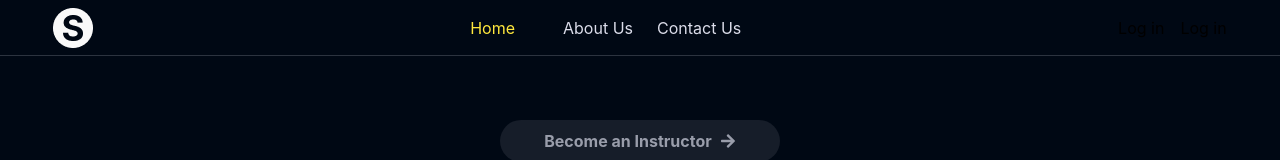
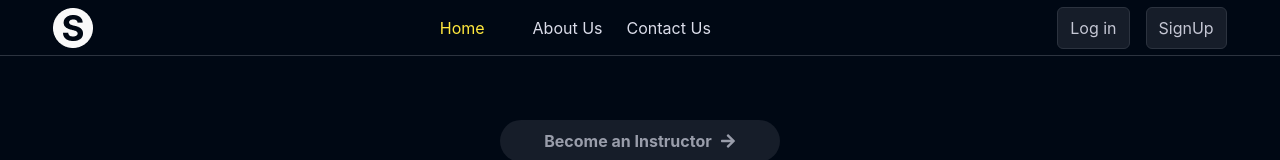
Before and after one commit to SuryanshNarang/StudyNotion, a React (Create React App) app: page / in a window 1280 px wide. Shown: the top 160 px of the page. Built offline with nearby package versions, Linux system fonts and the light colour scheme.

Commit message:
loginsignup tested

```diff
--- a/src/components/common/Navbar.jsx
+++ b/src/components/common/Navbar.jsx
@@ -72,12 +72,16 @@ const Navbar = () => {
           )}
           {token === null && (
             <Link to={"/login"}>
-              <button>Log in</button>
+              <button className="border border-richblack-700 bg-richblack-800 px-[12px] py-[8px] text-richblack-50 rounded-md">
+                Log in
+              </button>
             </Link>
           )}
           {token === null && (
             <Link to={"/signup"}>
-              <button>Log in</button>
+              <button className="border border-richblack-700 bg-richblack-800 px-[12px] py-[8px] text-richblack-50 rounded-md">
+                SignUp
+              </button>
             </Link>
           )}
           {token !== null && <ProfileDropDown />}
```
